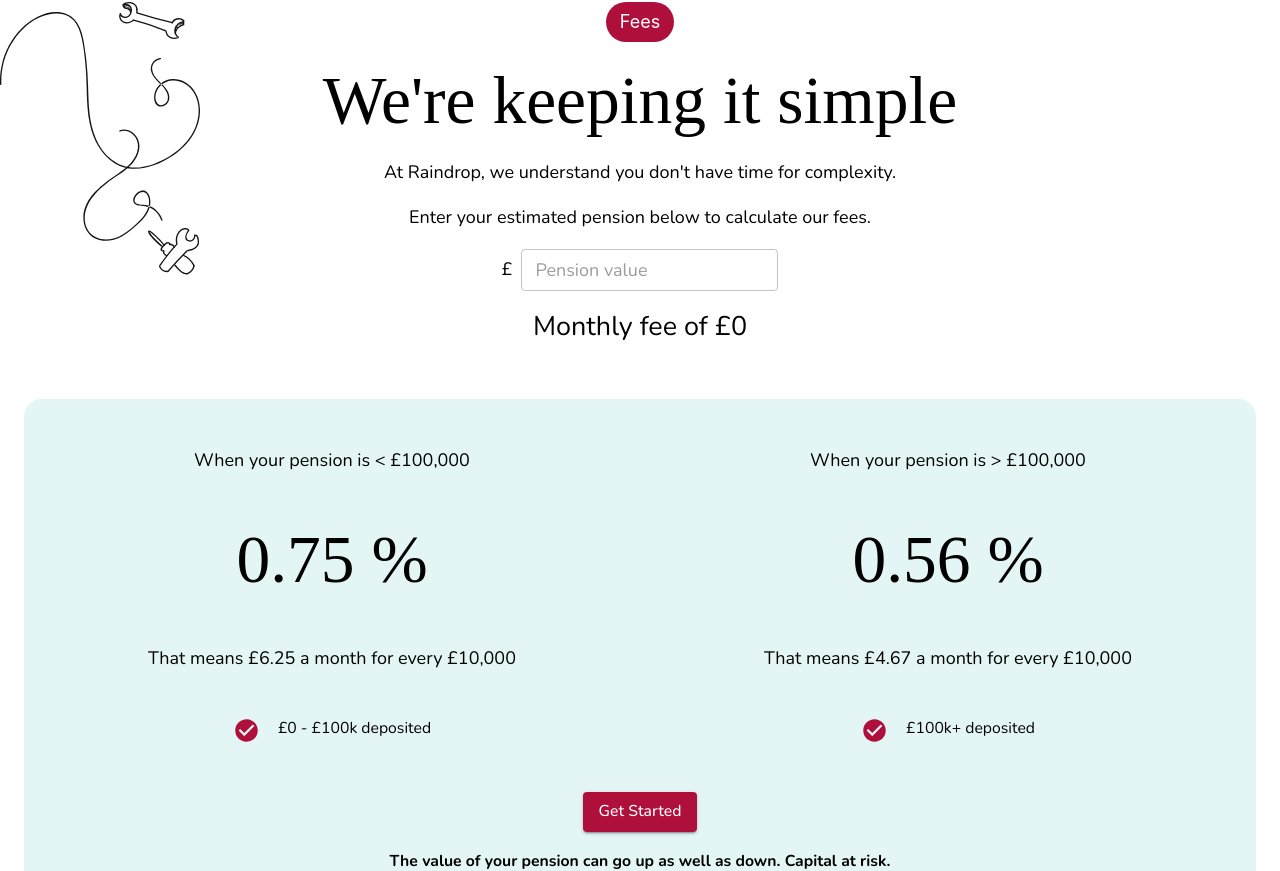
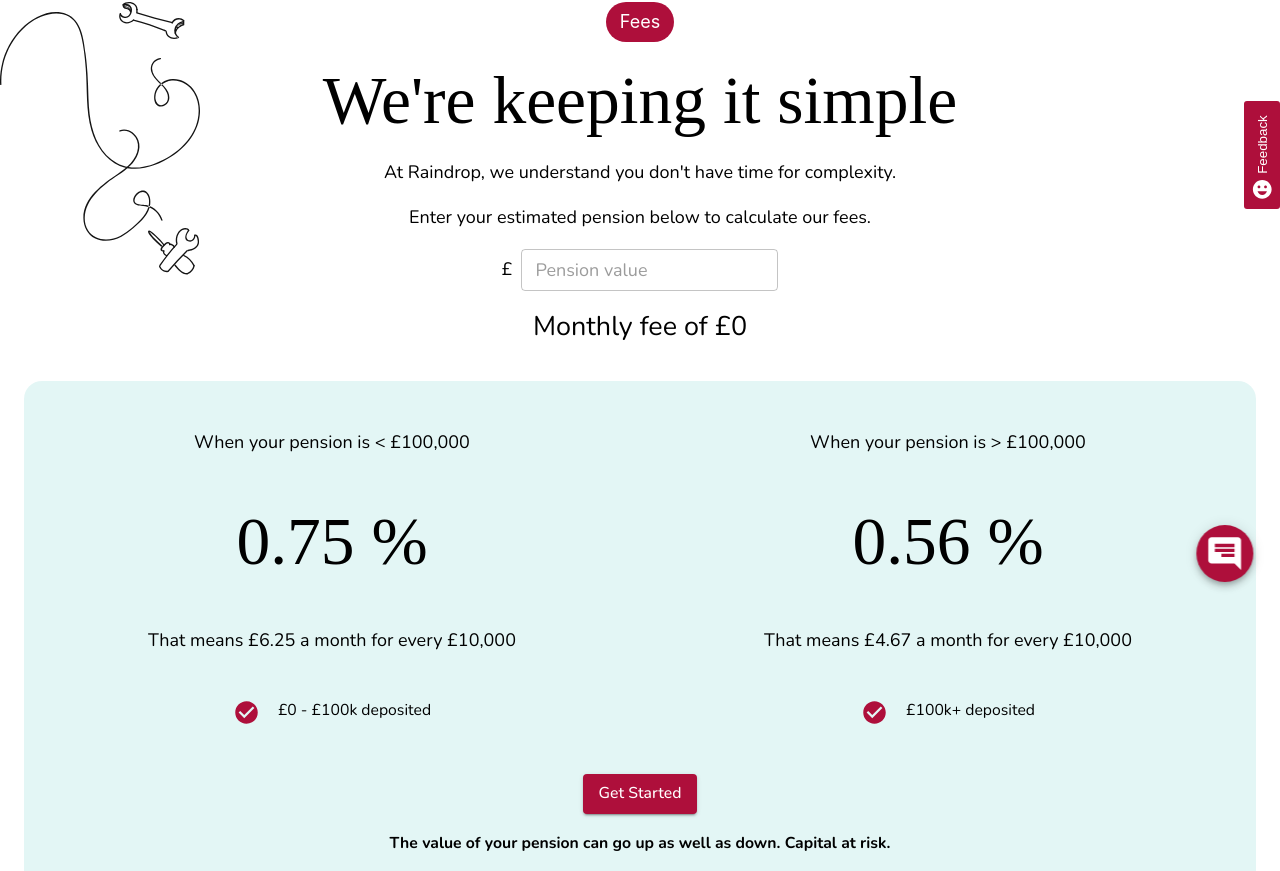
Before and after one commit to CarlosReinoso/raindrop, a Next.js app: page /fees in a window 1280 px wide. Shown: the part 191-1062 px from the top of the page. Built offline with nearby package versions, Linux system fonts and the light colour scheme.

Commit message:
chatbox and feedback float

```diff
--- /dev/null
+++ b/components/chatbot.tsx
@@ -0,0 +1,56 @@
+import { Box } from '@material-ui/core';
+import ChatIcon from '@material-ui/icons/Chat';
+import EmojiEmotionsIcon from '@material-ui/icons/EmojiEmotions';
+
+const Chatbot = () => {
+  return (
+    <>
+      <Box
+        component="button"
+        display="flex"
+        flexDirection="column"
+        justifyContent="flex-end"
+        alignItems="center"
+        position="fixed"
+        bottom="50vh"
+        right="0"
+        bgcolor="secondary.main"
+        color="white"
+        minHeight="6rem"
+        width='2rem'
+        py='0.5rem'
+        borderRadius='3px'
+      >
+        <Box
+          component="span"
+          mb='1.4rem'
+          style={{
+            writingMode: 'revert',
+            transform: 'rotateZ(270deg)',
+          }}
+        >
+          Feedback
+        </Box>
+        <EmojiEmotionsIcon fontSize="small" color="inherit" />
+      </Box>
+      <Box
+        display="flex"
+        justifyContent="center"
+        alignItems="center"
+        position="fixed"
+        padding="0.5rem"
+        bottom="1.5rem"
+        right="1.5rem"
+        bgcolor="secondary.main"
+        borderRadius="50%"
+        color="white"
+        style={{ transform: 'scaleX(-1)' }}
+        boxShadow="5"
+      >
+        <ChatIcon fontSize="large" color="inherit" />
+      </Box>
+    </>
+  );
+};
+
+export default Chatbot;
--- a/components/fees/calculate.tsx
+++ b/components/fees/calculate.tsx
@@ -3,13 +3,10 @@
   Typography,
   Hidden,
   TextField,
-  Grid,
-  Button,
 } from '@material-ui/core';
 import scribble from '../../public/images/scribble-top.svg';
 import Image from 'next/image';
 import { useState, useEffect } from 'react';
-import CheckCircleIcon from '@material-ui/icons/CheckCircle';
 import axios from 'axios'
 
 const Calculate = () => {
@@ -21,27 +18,13 @@
       try {
         const res = await axios.post(`http://localhost:3000/api/calculate-fee`, {feeInput})
         setFee(res.data.calculated)
-        console.log('res', res)
       } catch (error) {
         console.log('error', error)
       }
     })()
   }, [feeInput])
 
-  const pensionInfo = [
-    {
-      when: `When your pension is ${'<'} £100,000`,
-      percent: '0.75 %',
-      means: 'That means £6.25 a month for every £10,000',
-      deposited: '£0 - £100k deposited',
-    },
-    {
-      when: `When your pension is ${'>'} £100,000`,
-      percent: '0.56 %',
-      means: 'That means £4.67 a month for every £10,000',
-      deposited: '£100k+ deposited',
-    },
-  ];
+
   return (
     <>
     <p>{}</p>
@@ -91,65 +74,6 @@
           />
         </Box>
         <Typography variant='h5'>Monthly fee of £{fee}</Typography>
-        <Box px="2rem" width="100%">
-          <Grid
-            container
-            spacing={3}
-            style={{
-              background: 'rgb(227, 246, 245)',
-              borderRadius: '1rem',
-              padding: '2rem 0 2rem 0',
-              marginBottom: "2rem",
-              marginTop: "2rem",
-            }}
-          >
-            {pensionInfo.map((text) => (
-              <Grid item xs={12} sm={6}>
-                <Box
-                  display="flex"
-                  flexDirection="column"
-                  style={{ gap: '2.5rem' }}
-                >
-                  <Typography variant="body1">{text.when}</Typography>
-                  <Typography
-                    variant="h2"
-                    style={{ fontFamily: 'Times New Roman' }}
-                  >
-                    {text.percent}
-                  </Typography>
-                  <Typography variant="body1">{text.means}</Typography>
-                  <Box
-                    display="flex"
-                    justifyContent="center"
-                    style={{ gap: '1rem' }}
-                  >
-                    <CheckCircleIcon color="secondary" />
-                    <Typography variant="body2">{text.deposited}</Typography>
-                  </Box>
-                </Box>
-              </Grid>
-            ))}
-            <Box
-              display="flex"
-              flexDirection="column"
-              alignItems="center"
-              style={{ gap: '1rem' }}
-              width="100%"
-              my="2rem"
-              px="2rem"
-            >
-              <Button variant="contained" style={{ maxWidth: '7rem' }}>
-                Get Started
-              </Button>
-              <Typography variant="body2">
-                <strong>
-                  The value of your pension can go up as well as down. Capital
-                  at risk.
-                </strong>
-              </Typography>
-            </Box>
-          </Grid>
-        </Box>
       </Box>
     </>
   );
--- /dev/null
+++ b/components/fees/info.tsx
@@ -0,0 +1,96 @@
+import { Box, Typography, Grid, Button } from '@material-ui/core';
+import CheckCircleIcon from '@material-ui/icons/CheckCircle';
+
+const Info = () => {
+  const pensionInfo = [
+    {
+      when: `When your pension is ${'<'} £100,000`,
+      percent: '0.75 %',
+      means: 'That means £6.25 a month for every £10,000',
+      deposited: '£0 - £100k deposited',
+    },
+    {
+      when: `When your pension is ${'>'} £100,000`,
+      percent: '0.56 %',
+      means: 'That means £4.67 a month for every £10,000',
+      deposited: '£100k+ deposited',
+    },
+  ];
+
+  return (
+    <Box
+      component="section"
+      display="flex"
+      flexDirection="column"
+      justifyContent="center"
+      alignItems="center"
+    >
+      <Box
+        px="2rem"
+        textAlign="center"
+        maxWidth="1296px"
+        style={{ gap: '1rem' }}
+      >
+        <Grid
+          container
+          spacing={3}
+          style={{
+            background: 'rgb(227, 246, 245)',
+            borderRadius: '1rem',
+            padding: '2rem 0 2rem 0',
+            marginBottom: '2rem',
+            marginTop: '2rem',
+          }}
+        >
+          {pensionInfo.map((text) => (
+            <Grid item xs={12} sm={6}>
+              <Box
+                display="flex"
+                flexDirection="column"
+                style={{ gap: '2.5rem' }}
+              >
+                <Typography variant="body1">{text.when}</Typography>
+                <Typography
+                  variant="h2"
+                  style={{ fontFamily: 'Times New Roman' }}
+                >
+                  {text.percent}
+                </Typography>
+                <Typography variant="body1">{text.means}</Typography>
+                <Box
+                  display="flex"
+                  justifyContent="center"
+                  style={{ gap: '1rem' }}
+                >
+                  <CheckCircleIcon color="secondary" />
+                  <Typography variant="body2">{text.deposited}</Typography>
+                </Box>
+              </Box>
+            </Grid>
+          ))}
+          <Box
+            display="flex"
+            flexDirection="column"
+            alignItems="center"
+            style={{ gap: '1rem' }}
+            width="100%"
+            my="2rem"
+            px="2rem"
+          >
+            <Button variant="contained" style={{ maxWidth: '7rem' }}>
+              Get Started
+            </Button>
+            <Typography variant="body2">
+              <strong>
+                The value of your pension can go up as well as down. Capital at
+                risk.
+              </strong>
+            </Typography>
+          </Box>
+        </Grid>
+      </Box>
+    </Box>
+  );
+};
+
+export default Info;
--- a/components/layout.tsx
+++ b/components/layout.tsx
@@ -1,14 +1,18 @@
-import Footer from './footer'
-import Navbar from './navbar'
+import { Box } from '@material-ui/core';
+import Chatbot from './chatbot';
+import Footer from './footer';
+import Navbar from './navbar';
 
-const Layout = ({children}) => {
-    return (
-        <>
-         <Navbar/>
-         <main>{children}</main>
-         <Footer/>
-        </>
-    )
-}
+const Layout = ({ children }) => {
+  return (
+    <
+    >
+      <Navbar />
+      <main>{children}</main>
+      <Footer />
+      <Chatbot />
+    </>
+  );
+};
 
-export default Layout
+export default Layout;
--- a/pages/fees.tsx
+++ b/pages/fees.tsx
@@ -1,9 +1,11 @@
 import Calculate from '../components/fees/calculate';
+import Info from '../components/fees/info';
 
 const Fees = () => {
   return (
     <>
       <Calculate />
+      <Info/>
       {/* //TODO: TrustPilot widget (requires, API access) */}
     </>
   );
--- a/styles/global.css
+++ b/styles/global.css
@@ -34,3 +34,7 @@
 #noOpacity {
   opacity: unset;
 }
+
+button {
+  border: none;
+}
```
